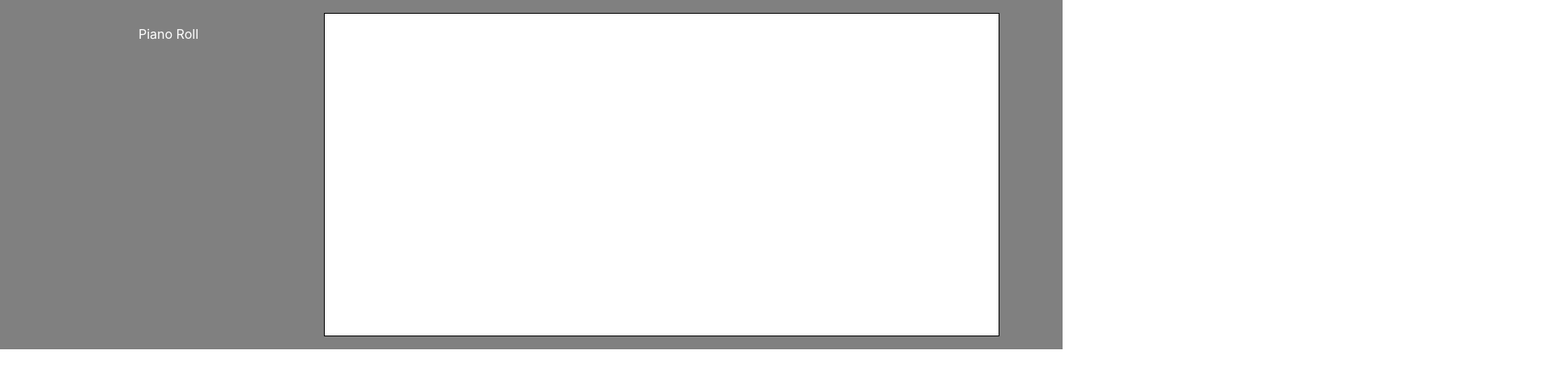
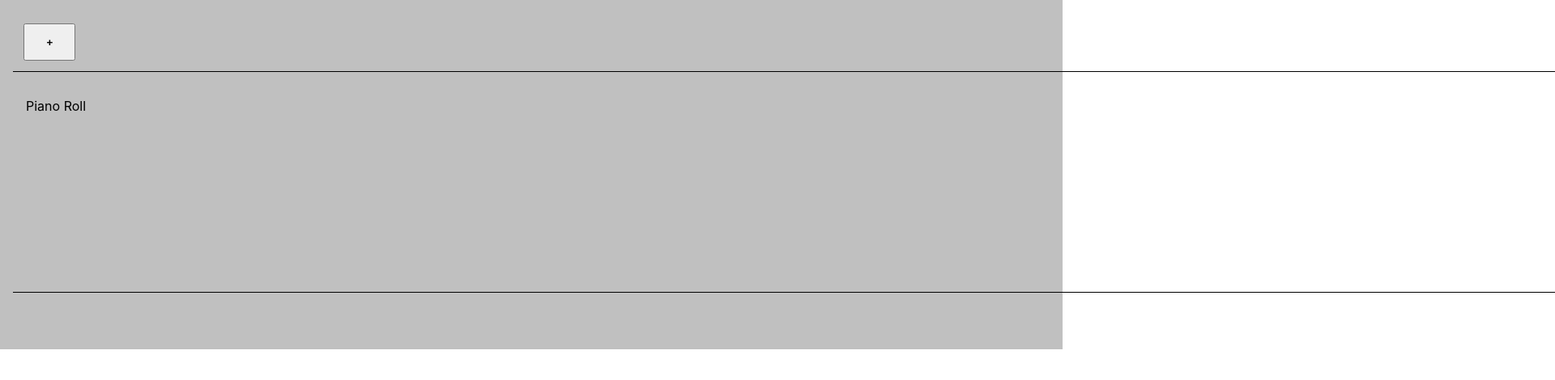
Before and after one commit to brewsterbhg/hackathon-daw, a React (Create React App) app: page / in a window 1280 px wide. Shown: the top 470 px of the page at 81% size, 1920 px wide, since content can reach past the window. Built offline with nearby package versions, Linux system fonts and the light colour scheme.

Commit message:
Added Channel component

```diff
--- a/src/Components/App/App.js
+++ b/src/Components/App/App.js
@@ -4,7 +4,8 @@ import Body from "../Body/Body";
 const App =() => {
   return (
     <div className="App">
-     <Body/>
+      <Body
+      />
     </div>
   );
 }
--- a/src/Components/Body/Body.js
+++ b/src/Components/Body/Body.js
@@ -1,12 +1,15 @@
 import "./Body.scss";
+import Channel from "../Channel/Channel";
 
 const Body =() => {
+    const addChannel = () =>{
+
+    }
+
   return (
     <div className="body">
-        <div className="body__controls">
-            <p>Piano Roll</p>
-        </div>
-        <div className="body__channels"></div>
+        <button className="button" onClick={()=>{addChannel()}}>+</button>
+        <Channel/>
     </div>
   );
 }
--- a/src/Components/Body/Body.scss
+++ b/src/Components/Body/Body.scss
@@ -1,21 +1,16 @@
-.body{
-    width: 100vw;
-    height: 50vh;
-    background-color: grey;
-    padding: 1em;
-    display: flex;
-    flex-direction: row;
-    color: white;
+.body {
+  width: 100vw;
+  height: 50vh;
+  background-color: silver;
+  padding: 1em;
+  display: flex;
+  flex-direction: column;
+  color: black;
+}
 
-    .body__controls{
-        width: 30%;
-        height: auto
-    }
-
-    .body__channels{
-        width: 65%;
-        height: auto;
-        background-color: white;
-        border: 1px solid black;
-    }
+.button {
+  width: 5vw;
+  padding: 1em;
+  margin: 1em;
+  font-weight: bold;
 }
--- /dev/null
+++ b/src/Components/Channel/Channel.js
@@ -0,0 +1,14 @@
+import "./Channel.scss";
+
+const Channel =() => {
+  return (
+    <div className="channel">
+        <div className="channel__controls">
+            <p>Piano Roll</p>
+        </div>
+        <div className="channel__track "></div>
+    </div>
+  );
+}
+
+export default Channel;
--- /dev/null
+++ b/src/Components/Channel/Channel.scss
@@ -0,0 +1,22 @@
+.channel {
+  width: 905%;
+  height: 30vh;
+  display: flex;
+  flex-direction: row;
+  padding: 1em;
+  border-top: 1px solid black;
+  border-bottom: 1px solid black;
+
+  .channel__controls {
+    width: 30%;
+    height: auto;
+    text-align: left;
+  }
+
+  .channel__track {
+    width: 65%;
+    height: auto;
+    background-color: white;
+    border: 1px solid black;
+  }
+}
```
